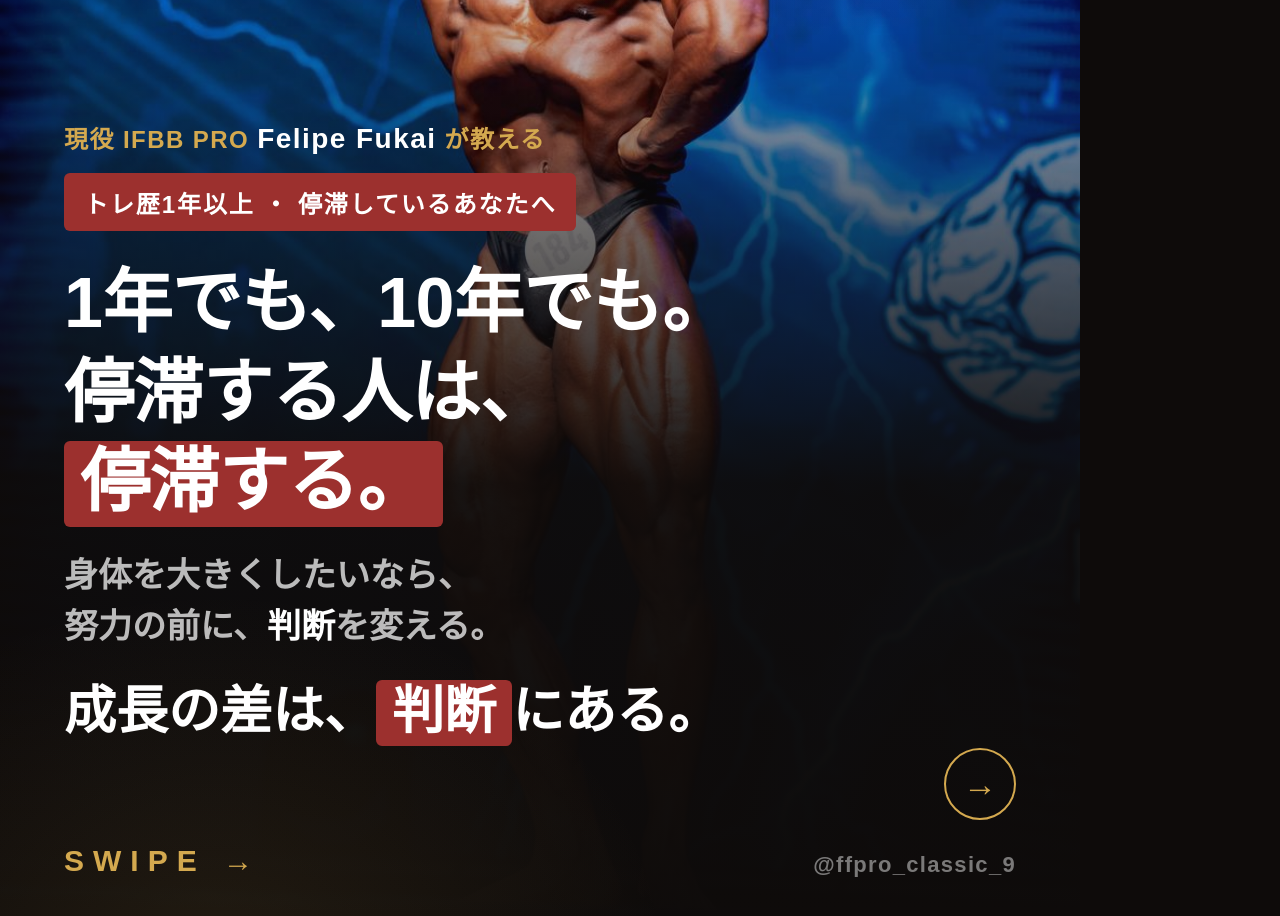
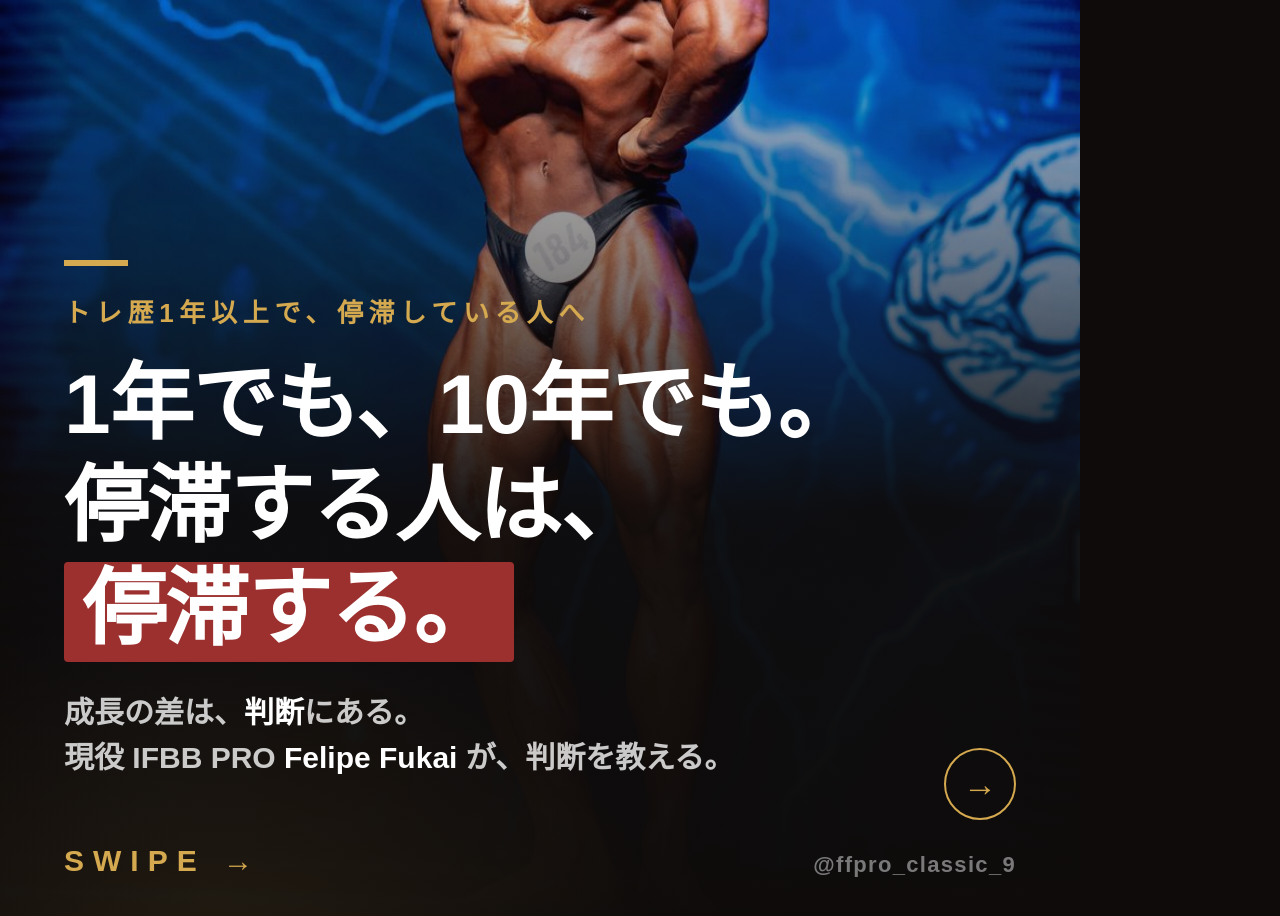
Before and after one commit to BestCars254/Fukai-Felipe-Comunity, a plain HTML site: page assets/ig/ad/carousel/c1.html in a window 1280 px wide. Shown: the part 380-1296 px from the top of the page. Drawn offline with Linux system fonts and the light colour scheme; a web font is replaced by a local one.

Commit message:
Carousel cover: three-element layout, two variants
Co-Authored-By: Claude Fable 5.1 <noreply@anthropic.com>
Claude-Session: https://claude.ai/code/session_01HRty6kL8VRnpLHHHzSF3iS

```diff
--- a/assets/ig/ad/carousel/c1.html
+++ b/assets/ig/ad/carousel/c1.html
@@ -9,10 +9,17 @@
 .key mark{background:var(--blue-d);color:#fff;padding:2px 16px 6px;border-radius:6px}
 .pro{margin-top:30px;font-size:24px;font-weight:700;color:var(--dim);letter-spacing:.04em}
 .pro b{color:#fff}
-.auth{font-size:24px;font-weight:700;color:var(--gold);letter-spacing:.06em;margin-bottom:18px}.auth b{color:#fff;font-size:28px}.h.big mark{background:var(--blue-d);padding:2px 16px 6px}.lead{margin-top:22px}.key{margin-top:26px;font-size:52px}</style></head><body><div class="photo"></div><div class="veil"></div><div class="glow"></div><div class="logo"><img src="logo.png" alt=""><div><p class="m">UNIÃO</p><small>IFBB PRO FELIPE FUKAI</small></div></div><div class="pg">1/6</div><div class="wrap">
-<p class="auth">現役 IFBB PRO <b>Felipe Fukai</b> が教える</p>
-<span class="tag ja">トレ歴1年以上 ・ 停滞しているあなたへ</span>
+.auth{font-size:24px;font-weight:700;color:var(--gold);letter-spacing:.06em;margin-bottom:18px}.auth b{color:#fff;font-size:28px}.h.big mark{background:var(--blue-d);padding:2px 16px 6px}.lead{margin-top:22px}.key{margin-top:26px;font-size:52px}.wrap{top:auto;bottom:190px}
+.rule{width:64px;height:6px;background:var(--gold);margin-bottom:26px}
+.lbl{font-size:26px;font-weight:700;letter-spacing:.22em;color:var(--gold);margin-bottom:24px}
+.h.big{font-size:84px;line-height:1.22;letter-spacing:-.015em}
+.h.big mark{background:var(--blue-d);padding:0 18px 6px;border-radius:4px}
+.sub2{margin-top:30px;font-size:30px;font-weight:700;line-height:1.5;color:rgba(255,255,255,.78)}
+.sub2 b{color:#fff}
+.veil{position:absolute;inset:0;background:linear-gradient(180deg,rgba(14,11,10,.35) 0%,rgba(14,11,10,.05) 25%,rgba(14,11,10,.5) 48%,rgba(14,11,10,.95) 66%,#0E0B0A 100%)}
+</style></head><body><div class="photo"></div><div class="veil"></div><div class="glow"></div><div class="logo"><img src="logo.png" alt=""><div><p class="m">UNIÃO</p><small>IFBB PRO FELIPE FUKAI</small></div></div><div class="pg">1/6</div><div class="wrap">
+<div class="rule"></div>
+<p class="lbl">トレ歴1年以上で、停滞している人へ</p>
 <h1 class="h big">1年でも、10年でも。<br>停滞する人は、<br><mark>停滞する。</mark></h1>
-<p class="lead">身体を大きくしたいなら、<br>努力の前に、<b>判断</b>を変える。</p>
-<p class="key">成長の差は、<mark>判断</mark>にある。</p>
+<p class="sub2">成長の差は、<b>判断</b>にある。<br>現役 IFBB PRO <b>Felipe Fukai</b> が、判断を教える。</p>
 </div><p class="swipe">SWIPE →</p><p class="handle">@ffpro_classic_9</p><div class="arrow">→</div></body></html>
```
Also changed, not shown: assets/ig/ad/carousel/c1b.html (added, +25 -0 lines), 3 other files.
